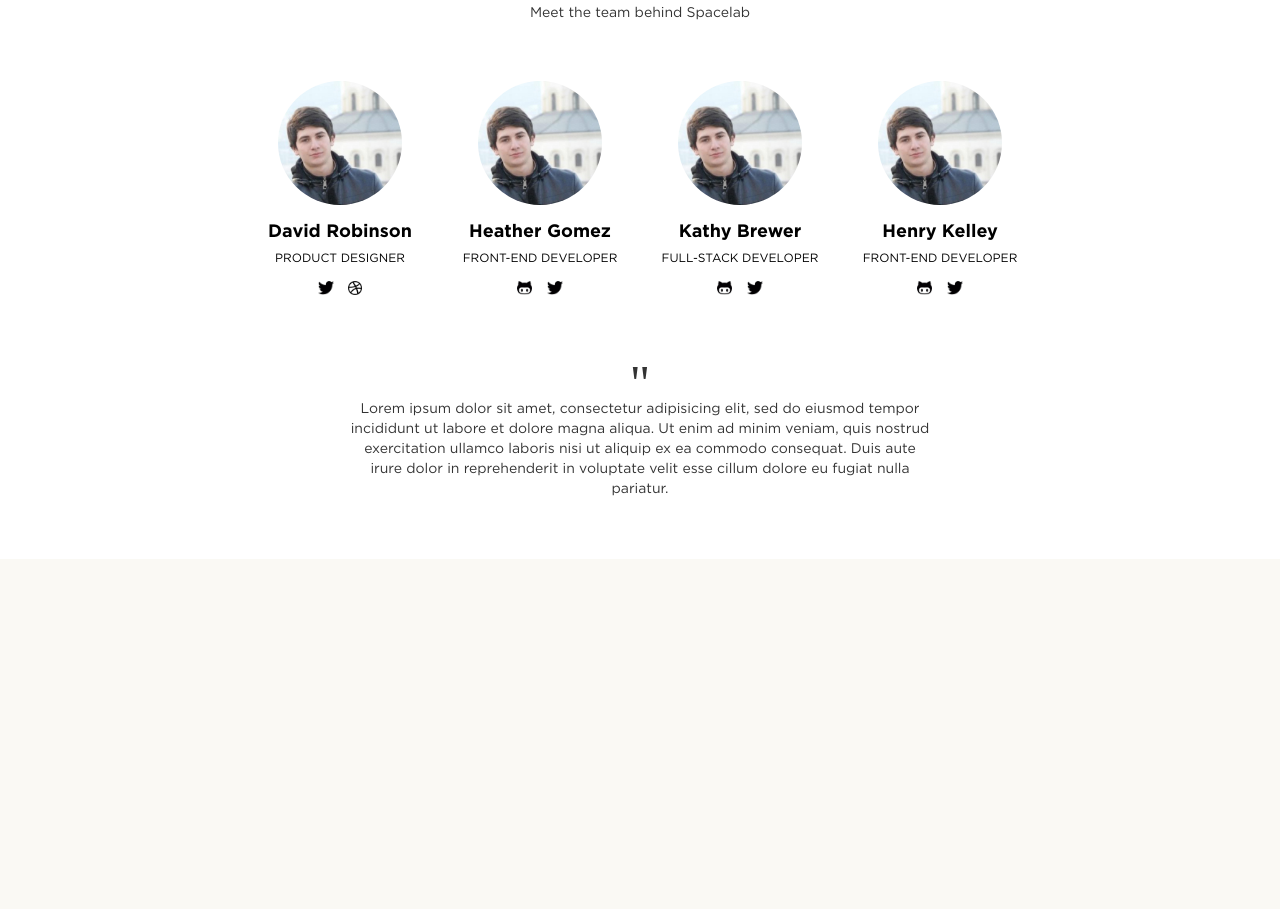
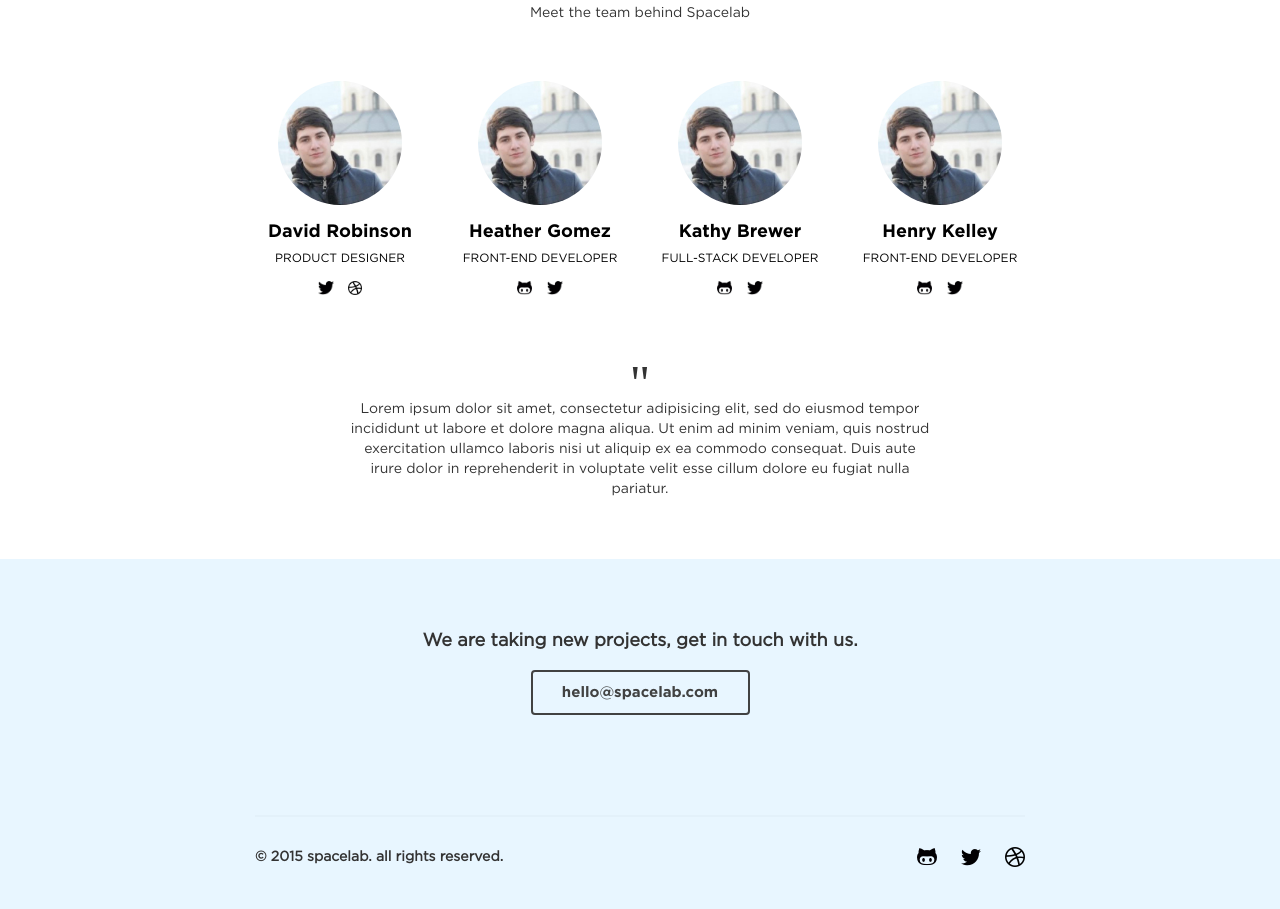
Before and after one commit to space-lab/space-lab.github.io, a plain HTML site: page index.html in a window 1280 px wide. Shown: the part 1911-2820 px from the top of the page. Before the commit the page ends 2470 px from the top, so only its background shows below. Drawn offline with Linux system fonts and the light colour scheme; a web font is replaced by a local one.

Commit message:
Add contact section

```diff
--- /dev/null
+++ b/assets/css/contact.css
@@ -0,0 +1,50 @@
+.contact {
+  height: 350px;
+  background: #e8f6ff;
+  text-align: center;
+}
+
+.contact .offer {
+  padding-top: 70px;
+  font-size: 18px;
+  font-weight: bold;
+  margin-bottom: 15px;
+}
+
+.contact .email {
+  padding: 10px 15px;
+  background-color: transparent;
+  width: 219px;
+  display: block;
+  margin: 0 auto;
+  border-radius: 4px;
+  border: solid 2px #414242;
+  color: #414242;
+  font-size: 15px;
+  font-family: 'Gotham-bold';
+}
+
+.contact hr {
+  margin-top: 100px;
+  border-top: 2px solid #e3f1fa;
+}
+
+.contact footer {
+  margin-top: 30px;
+}
+
+.contact footer .copyright {
+  display: inline-block;
+  width: 50%;
+  float: left;
+  font-weight: bold;
+  text-align: left;
+}
+
+.contact footer .social {
+  float: right;
+}
+
+.contact footer .social a {
+  margin-left: 20px;
+}
--- a/assets/css/main.css
+++ b/assets/css/main.css
@@ -10,3 +10,4 @@
 @import "work.css";
 @import "quote.css";
 @import "team.css";
+@import "contact.css";
--- a/index.html
+++ b/index.html
@@ -252,6 +252,35 @@
       </div>
     </section>
 
+    <section class="contact" id="contact">
+      <div class="offer">
+        We are taking new projects, get in touch with us.
+      </div>
+      <a href="mailto:hello@spacelab.com">
+        <div class="email">
+          hello@spacelab.com
+        </div>
+      </a>
+      <div class="container">
+        <hr/>
+        <footer>
+          <div class="copyright">
+            &copy; 2015 spacelab. all rights reserved.
+          </div>
+          <div class="social">
+            <a href="#">
+              <img src="assets/images/github.png">
+            </a>
+            <a href="#">
+              <img src="assets/images/twitter.png">
+            </a>
+            <a href="#">
+              <img src="assets/images/dribble.png">
+            </a>
+          </footer>
+        </div>
+      </div>
+    </section>
 
   </body>
 </html>
```
